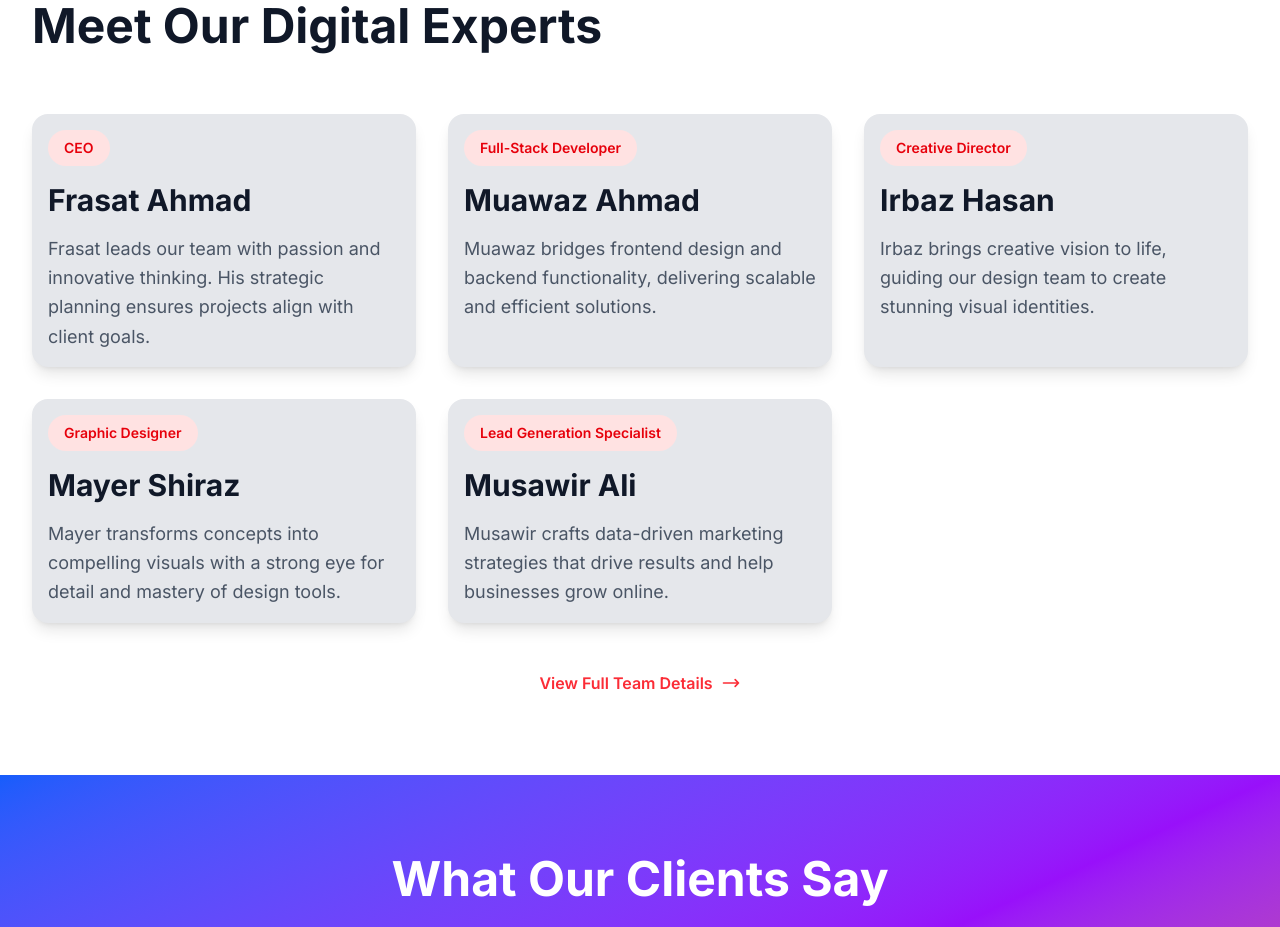
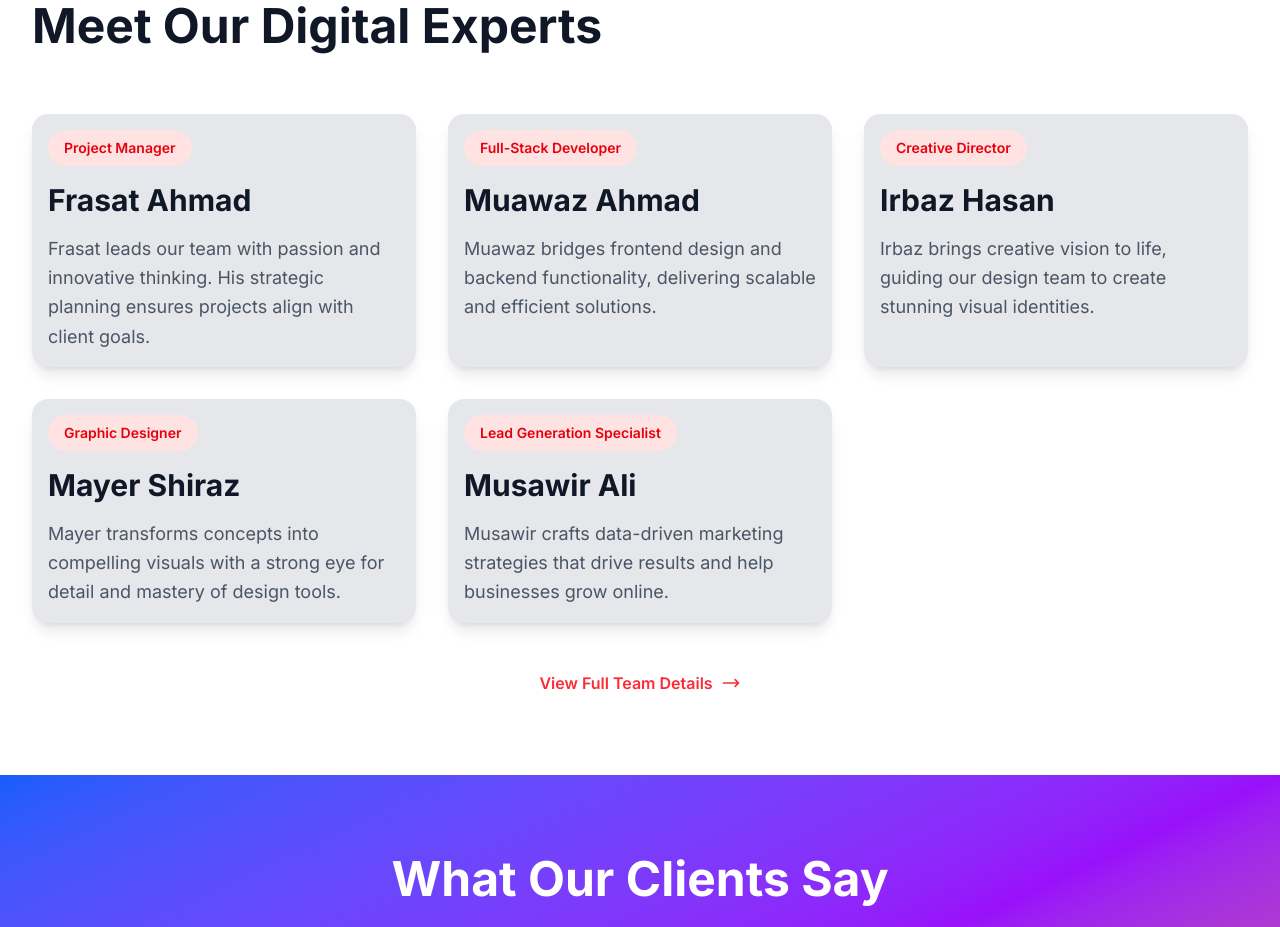
Before and after one commit to muawaz-dev/Kodac-Solutions, a Next.js app: page / in a window 1280 px wide. Shown: the part 3660-4587 px from the top of the page. Built offline with nearby package versions, Linux system fonts and the light colour scheme.

Commit message:
Changed role of farasat on team preview section

```diff
--- a/components/TeamPreview.tsx
+++ b/components/TeamPreview.tsx
@@ -7,7 +7,7 @@ export default function TeamPreview() {
 const teamMembers = [
   {
     name: 'Frasat Ahmad',
-    role: 'CEO',
+    role: 'Project Manager',
     description: 'Frasat leads our team with passion and innovative thinking. His strategic planning ensures projects align with client goals.',
   },
   {
```
